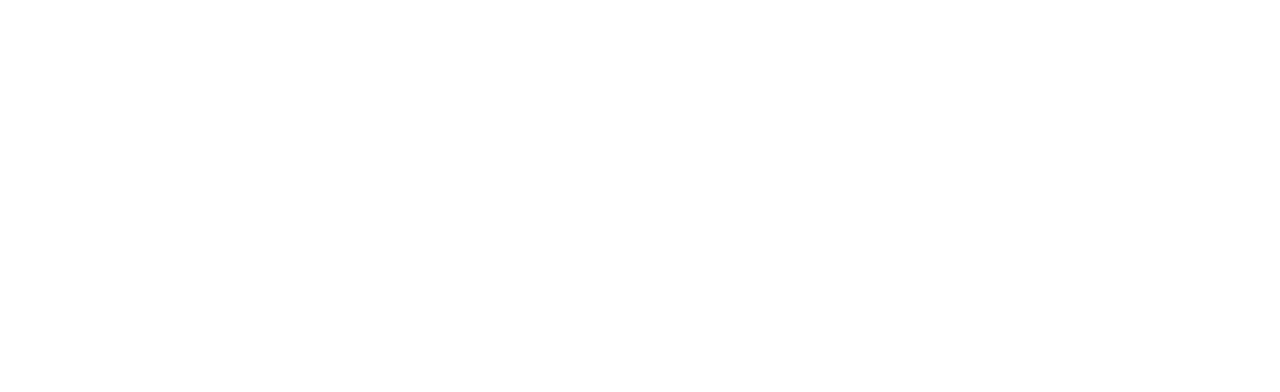
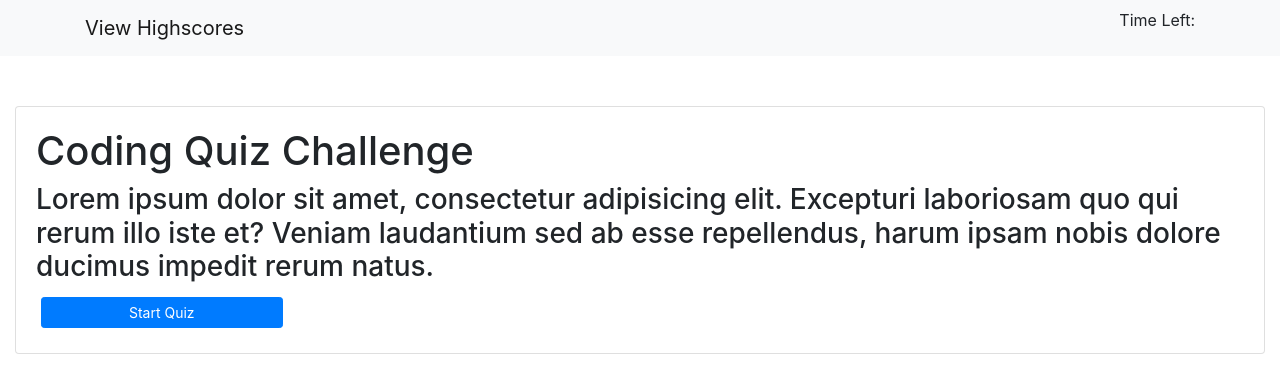
Before and after one commit to xtasherx/codeQuiz, a plain HTML site: page index.html in a window 1280 px wide. Drawn offline with nearby package versions, Linux system fonts and the light colour scheme.

Commit message:
Laid out basic html structure and added psuedocode

```diff
--- a/index.html
+++ b/index.html
@@ -3,15 +3,55 @@
   <head>
     <meta charset="UTF-8" />
     <meta name="viewport" content="width=device-width, initial-scale=1.0" />
-
+    <link
+      rel="stylesheet"
+      href="https://stackpath.bootstrapcdn.com/bootstrap/4.5.2/css/bootstrap.min.css"
+      integrity="sha384-JcKb8q3iqJ61gNV9KGb8thSsNjpSL0n8PARn9HuZOnIxN0hoP+VmmDGMN5t9UJ0Z"
+      crossorigin="anonymous"
+    />
+    <link rel="stylesheet" href="style.css" />
+    <script src="app.js" defer></script>
     <title>Document</title>
   </head>
   <body>
     <!-- navbar for high score and timer -->
+    <nav class="navbar navbar-expand-lg navbar-light bg-light">
+      <div class="container">
+        <a class="navbar-brand" href="#">View Highscores</a>
+        <p>Time Left:</p>
+      </div>
+    </nav>
     <!-- container div -->
-    <!-- question div -->
-    <!-- multiple choice buttons div -->
-    <!-- hr -->
-    <!-- correct/incorrect -->
+    <div class="start-div container-fluid">
+      <!-- question div -->
+      <div class="card">
+        <div class="card-body">
+          <h1 class="question">Coding Quiz Challenge</h1>
+          <h3>
+            Lorem ipsum dolor sit amet, consectetur adipisicing elit. Excepturi
+            laboriosam quo qui rerum illo iste et? Veniam laudantium sed ab esse
+            repellendus, harum ipsam nobis dolore ducimus impedit rerum natus.
+          </h3>
+          <button type="button" class="btn btn-primary btn-sm">
+            Start Quiz
+          </button>
+        </div>
+      </div>
+    </div>
+
+    <div class="question-div container-fluid">
+      <div class="card">
+        <div class="card-body">
+          <h1 class="question"></h1>
+          <!-- multiple choice buttons -->
+          <button type="button" class="btn btn-primary btn-sm"></button>
+          <button type="button" class="btn btn-primary btn-sm"></button>
+          <button type="button" class="btn btn-primary btn-sm"></button>
+          <button type="button" class="btn btn-primary btn-sm"></button>
+          <hr />
+          <h2 class="right-wrong"></h2>
+        </div>
+      </div>
+    </div>
   </body>
 </html>
--- a/style.css
+++ b/style.css
@@ -0,0 +1,22 @@
+.container-fluid,
+.card,
+.card-body {
+  display: flex;
+  flex-direction: column;
+}
+.container-fluid {
+  margin: 50px auto;
+}
+
+.btn {
+  max-width: 20%;
+  margin: 5px;
+}
+/* needs to hide when quiz starts */
+.start-div {
+  display: block;
+}
+/* needs to be display block when quiz is started */
+.question-div {
+  display: none;
+}
```
Also changed, not shown: app.js (+6 -2 lines).
